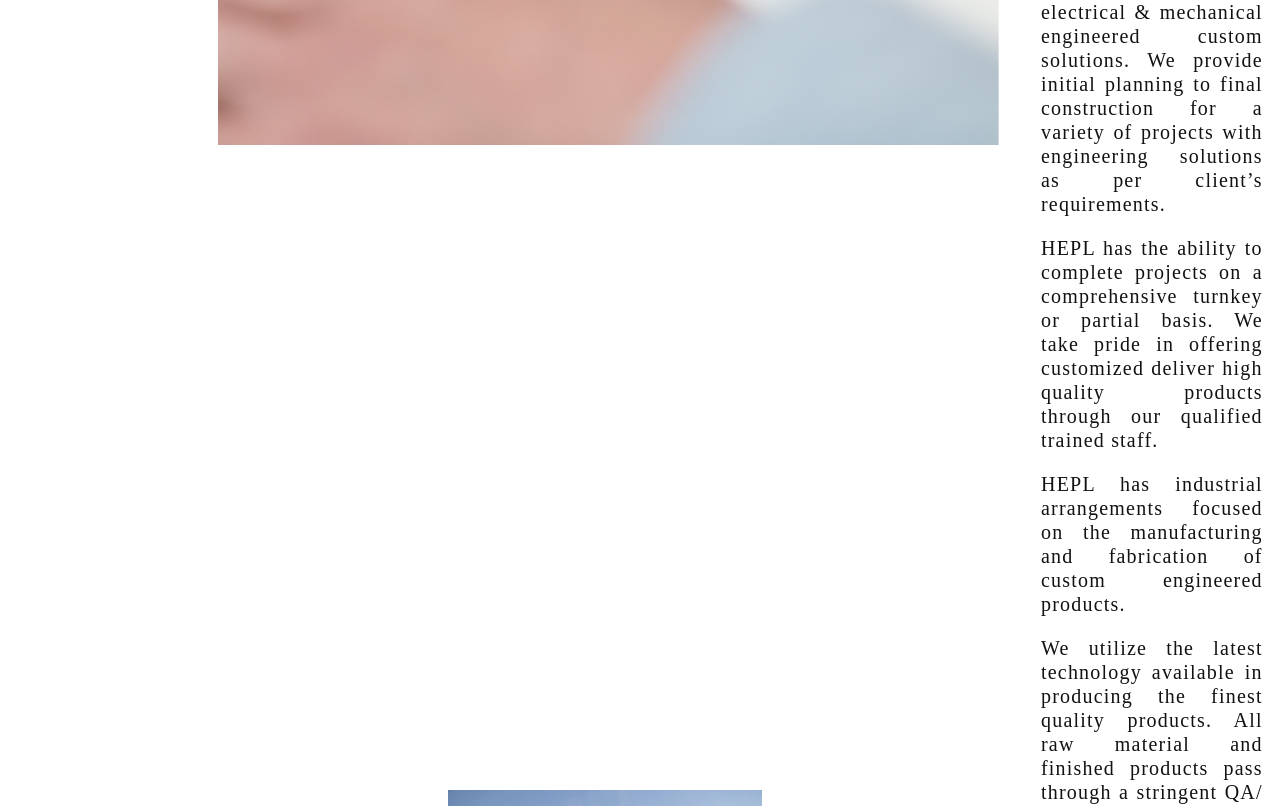
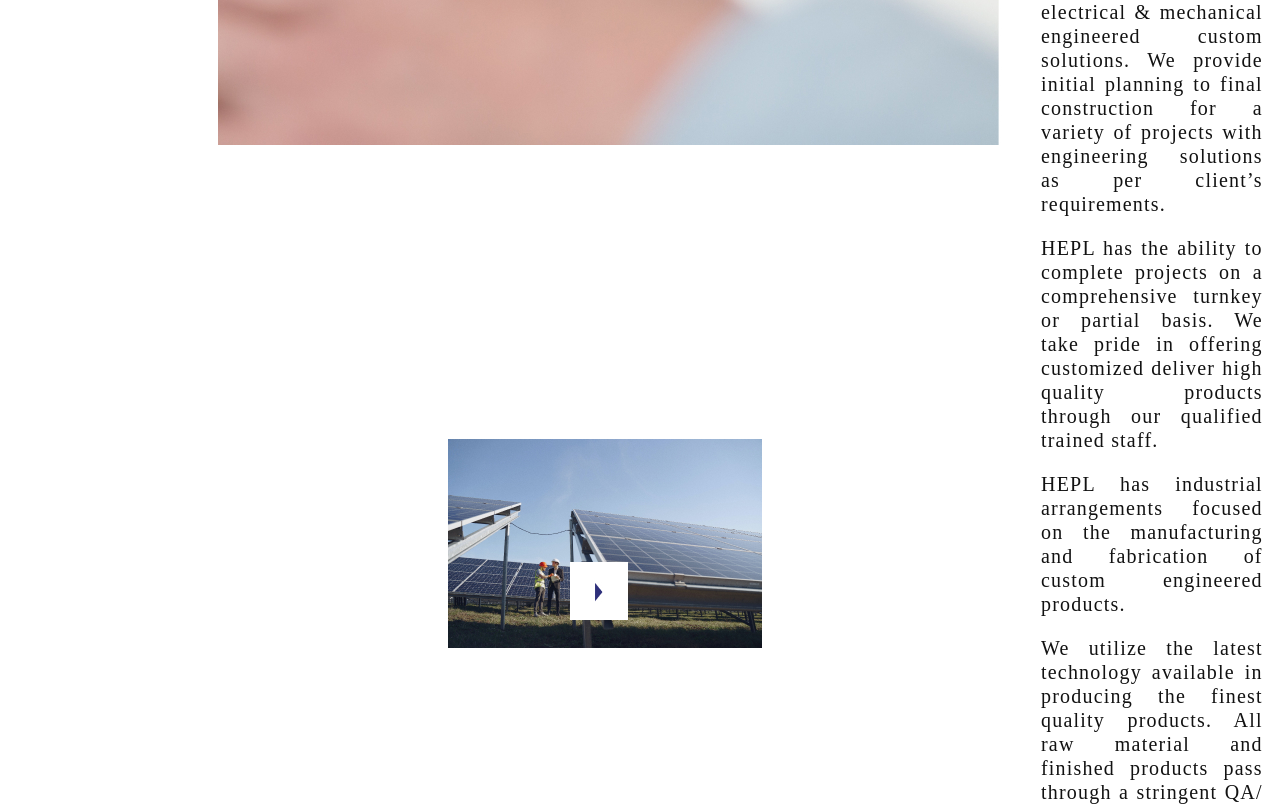
Before and after one commit to Usamaalikhan654/Habibullah-WB, a React (Create React App) app in the folder hepl-master/: page /#/About in a window 1280 px wide. Shown: the part 3661-4467 px from the top of the page. Built offline with nearby package versions, Linux system fonts and the light colour scheme.

Commit message:
3.1.1
version pushed successfully

```diff
--- a/hepl-master/src/Pages/About Us/Last.css
+++ b/hepl-master/src/Pages/About Us/Last.css
@@ -59,7 +59,7 @@ margin-left: 920px; */
   width: auto;
   height: auto;
   left: 30%;
-  top: 80%;
+  top: 60%;
   border: 17px solid #fff;
 }
 
@@ -68,7 +68,7 @@ margin-left: 920px; */
   width: auto;
   height: auto;
   left: 47%;
-  top: 92%;
+  top: 68%;
   /* margin-left: 340px;
   margin-top: 4960px; */
 }
```
